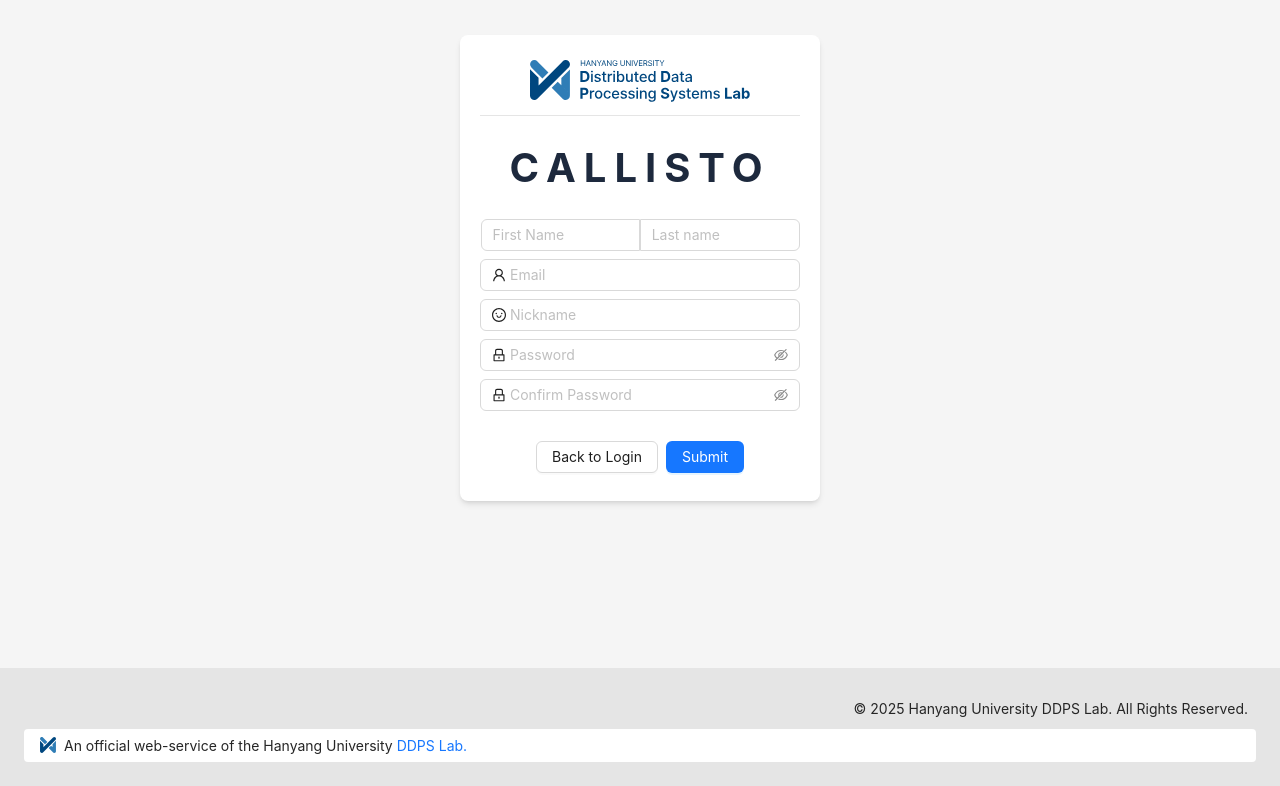
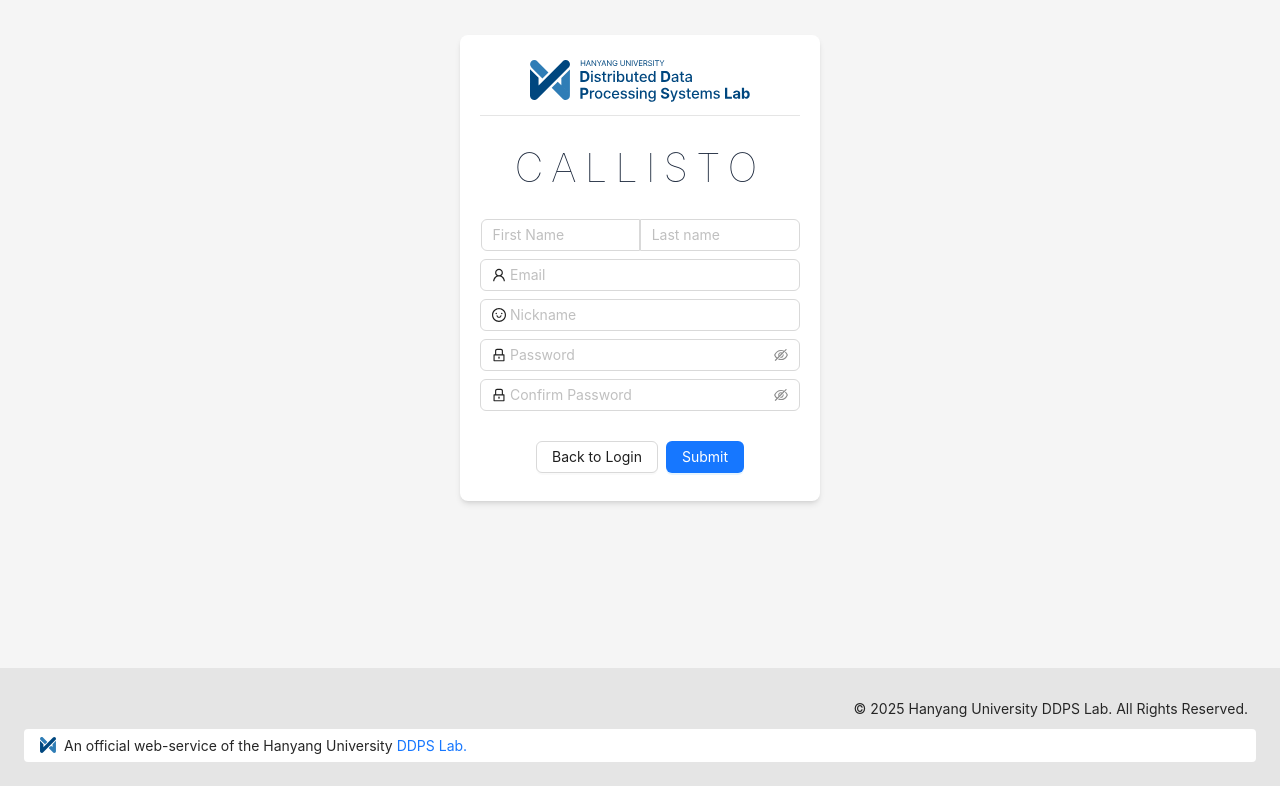
Before and after one commit to ddps-lab/Callisto, a React (Vite) app in the folder frontend/: page /sign-up in a window 1280 px wide. Shown: the part 132-918 px from the top of the page. Built offline with nearby package versions, Linux system fonts and the light colour scheme; no server answers; a web font is replaced by a local one.

Commit message:
Fix typo

```diff
--- a/frontend/src/components/Header/index.jsx
+++ b/frontend/src/components/Header/index.jsx
@@ -10,7 +10,7 @@
   return (
     <Layout.Header className="flex items-center bg-slate-800 text-white px-6 py-3">
       <div
-        className="flex items-center text-2xl font-bold cursor-pointer tracking-[.20em] uppercase"
+        className="flex items-center text-2xl font-normal cursor-pointer tracking-[.20em] uppercase"
         onClick={() => navigate('/overview')}
       >
         Callisto
--- a/frontend/src/pages/forms/styles.jsx
+++ b/frontend/src/pages/forms/styles.jsx
@@ -33,7 +33,7 @@
             </svg>
           </div>
 
-          <h1 className="font-bold text-slate-800 text-[40px] tracking-[.20em] uppercase">
+          <h1 className="font-thin text-slate-800 text-[40px] tracking-[.20em] uppercase">
             Callisto
           </h1>
         </div>
```
